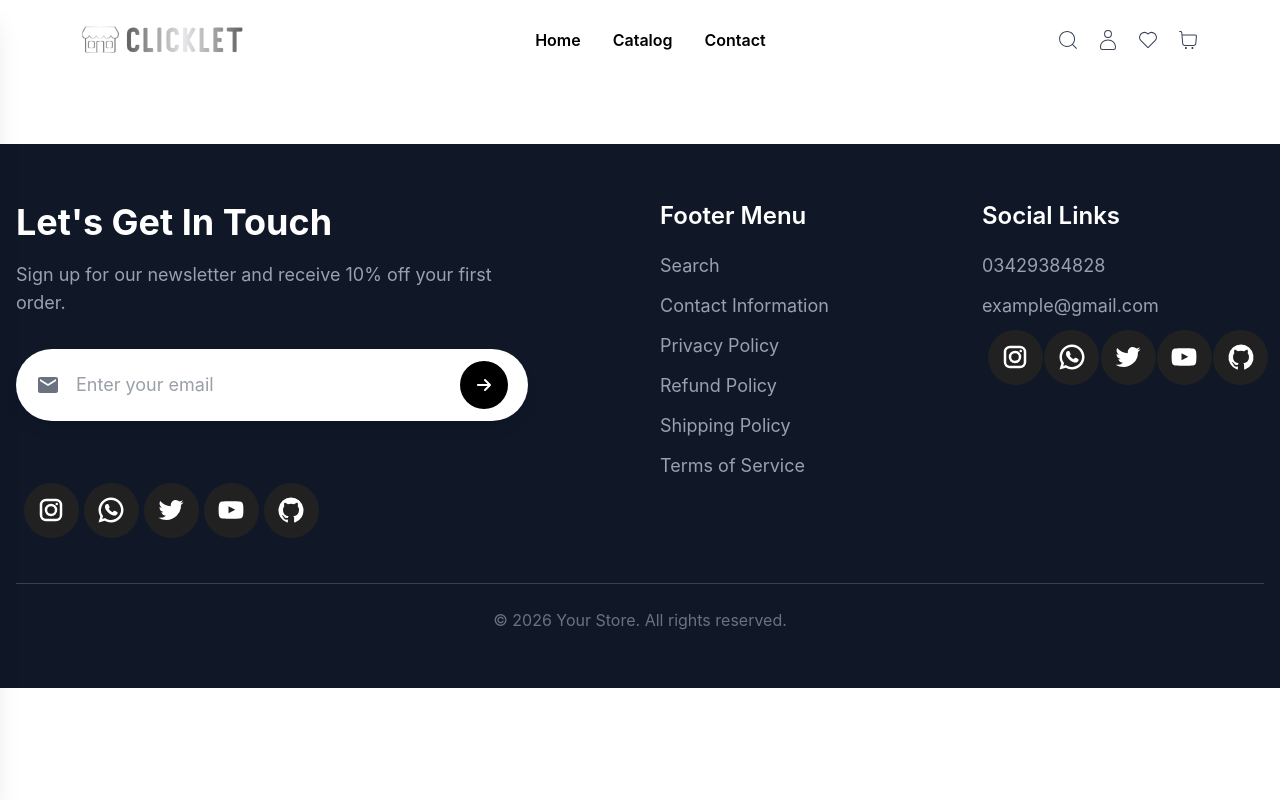
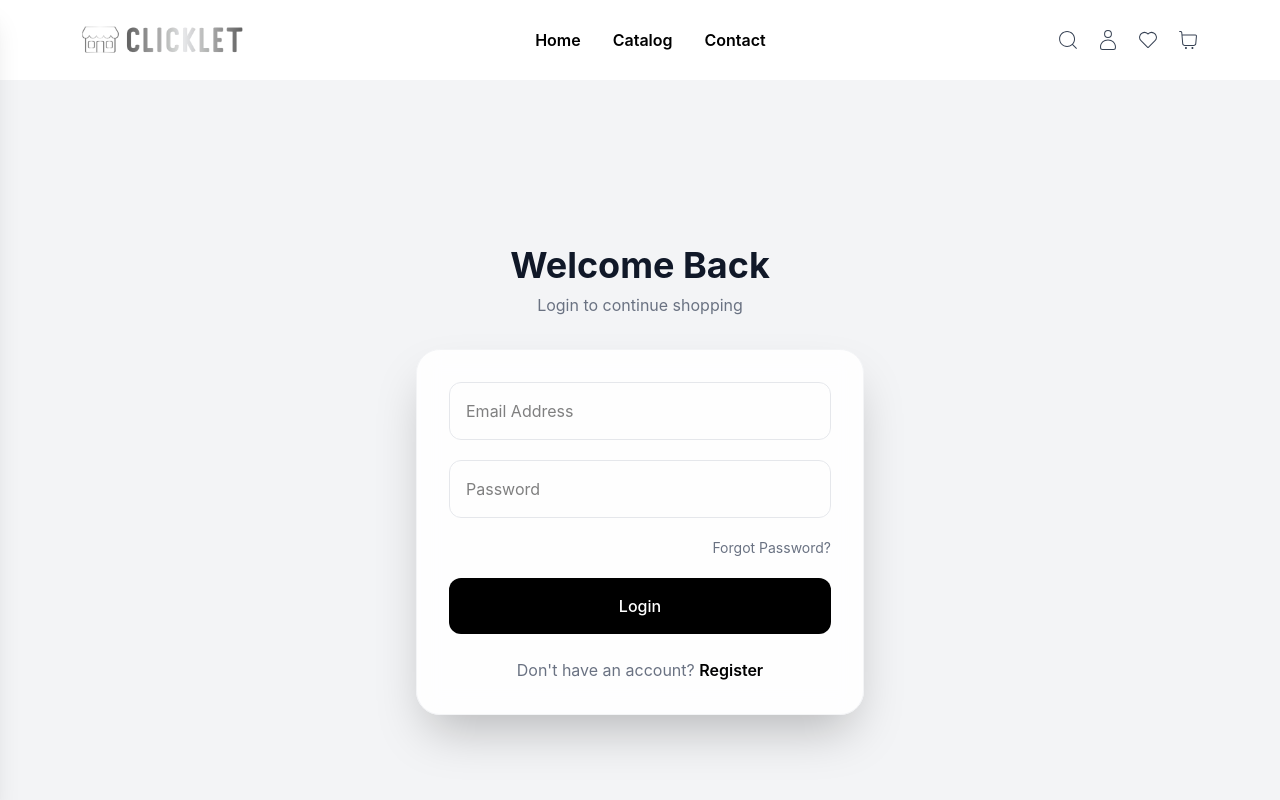
Before and after one commit to murtazakh41/ClickLet, a React (Vite) app: page /login in a window 1280 px wide. Shown: the top 800 px of the page. Built offline with nearby package versions, Linux system fonts and the light colour scheme.

Commit message:
feat: add authentication pages (Login, Register, Forgot Password) and implement loading state in App component

```diff
--- a/src/App.jsx
+++ b/src/App.jsx
@@ -1,5 +1,5 @@
-import React from "react";
-import { Routes, Route } from "react-router-dom";
+import React, { useEffect, useState } from "react";
+import { Routes, Route, useLocation } from "react-router-dom";
 import "./App.css";
 
 import Navbar from "./components/Navbar";
@@ -8,20 +8,56 @@
 import Home from "./pages/Home";
 import Catalog from "./pages/Catalog";
 import Contact from "./pages/Contact";
+import Login from "./pages/Login";
+import Register from "./pages/Register";
+import ForgotPassword from "./pages/ForgotPassword";
 
 const App = () => {
+  const location = useLocation();
+  const [loading, setLoading] = useState(false);
+
+  useEffect(() => {
+    setLoading(true);
+
+    const timer = setTimeout(() => {
+      setLoading(false);
+    }, 1000); // loading duration
+
+    return () => clearTimeout(timer);
+
+  }, [location.pathname]);
+
+  if (loading) {
+    return (
+      <div className="h-screen flex items-center justify-center bg-white">
+
+        <div className="flex flex-col items-center">
+
+          <div className="w-16 h-16 border-4 border-gray-300 border-t-black rounded-full animate-spin"></div>
+
+          <h2 className="mt-4 text-2xl font-bold">
+            ClickLet Store
+          </h2>
+
+        </div>
+
+      </div>
+    );
+  }
+
   return (
     <>
-      {/* Har page par show hoga */}
       <Navbar />
 
       <Routes>
         <Route path="/" element={<Home />} />
         <Route path="/catalog" element={<Catalog />} />
         <Route path="/contact" element={<Contact />} />
+        <Route path="/login" element={<Login />} />
+        <Route path="/register" element={<Register />} />
+        <Route path="/forgot-password" element={<ForgotPassword />} />
       </Routes>
 
-      {/* Har page par show hoga */}
       <Footer />
     </>
   );
--- a/src/components/Navbar.jsx
+++ b/src/components/Navbar.jsx
@@ -54,7 +54,9 @@
             onClick={() => setShowSearch(!showSearch)}
           />
 
-          <CiUser className="text-2xl cursor-pointer" />
+          <Link to="/login">
+            <CiUser className="text-2xl cursor-pointer" />
+          </Link>
           <CiHeart className="text-2xl cursor-pointer" />
           <CiShoppingCart className="text-2xl cursor-pointer" />
         </div>
--- /dev/null
+++ b/src/pages/ForgotPassword.jsx
@@ -0,0 +1,62 @@
+import React from "react";
+import { Link } from "react-router-dom";
+
+const ForgotPassword = () => {
+  return (
+    <div className="min-h-screen bg-gray-100 flex items-center justify-center px-4 py-10">
+
+      <div className="w-full max-w-md">
+
+        {/* Heading */}
+        <div className="text-center mb-8">
+          <h1 className="text-4xl font-bold text-gray-900">
+            Forgot Password
+          </h1>
+
+          <p className="text-gray-500 mt-2">
+            Enter your email to reset your password
+          </p>
+        </div>
+
+        {/* Card */}
+        <div className="bg-white/90 backdrop-blur-md p-8 rounded-3xl shadow-2xl border border-gray-100">
+
+          <form className="space-y-5">
+
+            {/* Email Input */}
+            <input
+              type="email"
+              placeholder="Enter your email"
+              className="w-full p-4 rounded-xl border border-gray-200 outline-none transition-all focus:ring-2 focus:ring-black focus:border-transparent"
+            />
+
+            {/* Button */}
+            <button
+              type="submit"
+              className="w-full bg-black text-white p-4 rounded-xl font-medium hover:bg-gray-800 transition duration-300 hover:scale-[1.02]"
+            >
+              Send Reset Link
+            </button>
+
+          </form>
+
+          {/* Back to Login */}
+          <p className="text-center text-gray-500 mt-6">
+            Remember your password?{" "}
+            <Link
+              to="/login"
+              className="text-black font-semibold hover:underline"
+            >
+              Back to Login
+            </Link>
+          </p>
+
+        </div>
+
+      </div>
+
+    </div>
+  );
+};
+
+export default ForgotPassword;
--- /dev/null
+++ b/src/pages/Login.jsx
@@ -0,0 +1,79 @@
+import React from "react";
+import { Link } from "react-router-dom";
+
+const Login = () => {
+  return (
+    <div className="min-h-screen bg-gray-100 flex items-center justify-center px-4 py-10">
+
+      <div className="w-full max-w-md">
+
+        {/* Heading */}
+        <div className="text-center mb-8">
+          <h1 className="text-4xl font-bold text-gray-900">
+            Welcome Back
+          </h1>
+
+          <p className="text-gray-500 mt-2">
+            Login to continue shopping
+          </p>
+        </div>
+
+        {/* Login Card */}
+        <div className="bg-white/90 backdrop-blur-md p-8 rounded-3xl shadow-2xl border border-gray-100">
+
+          <form className="space-y-5">
+
+            {/* Email */}
+            <input
+              type="email"
+              placeholder="Email Address"
+              className="w-full p-4 rounded-xl border border-gray-200 outline-none transition-all focus:ring-2 focus:ring-black focus:border-transparent"
+            />
+
+            {/* Password */}
+            <input
+              type="password"
+              placeholder="Password"
+              className="w-full p-4 rounded-xl border border-gray-200 outline-none transition-all focus:ring-2 focus:ring-black focus:border-transparent"
+            />
+
+            {/* Forgot Password */}
+            <div className="flex justify-end">
+              <Link
+                to="/forgot-password"
+                className="text-sm text-gray-500 hover:text-black"
+              >
+                Forgot Password?
+              </Link>
+            </div>
+
+            {/* Login Button */}
+            <button
+              type="submit"
+              className="w-full bg-black cursor-pointer text-white p-4 rounded-xl font-medium hover:bg-gray-800 transition duration-300 hover:scale-[1.02]"
+            >
+              Login
+            </button>
+
+          </form>
+
+          {/* Register Link */}
+          <p className="text-center text-gray-500 mt-6">
+            Don't have an account?{" "}
+            <Link
+              to="/register"
+              className="text-black font-semibold hover:underline"
+            >
+              Register
+            </Link>
+          </p>
+
+        </div>
+
+      </div>
+
+    </div>
+  );
+};
+
+export default Login;
--- /dev/null
+++ b/src/pages/Register.jsx
@@ -0,0 +1,81 @@
+import React from "react";
+import { Link } from "react-router-dom";
+
+const Register = () => {
+  return (
+    <div className="min-h-screen bg-gray-100 flex items-center justify-center px-4 py-10">
+
+      <div className="w-full max-w-md">
+
+        {/* Heading */}
+        <div className="text-center mb-8">
+          <h1 className="text-4xl font-bold text-gray-900">
+            Create Account
+          </h1>
+
+          <p className="text-gray-500 mt-2">
+            Register to continue shopping
+          </p>
+        </div>
+
+        {/* Card */}
+        <div className="bg-white/90 backdrop-blur-md p-8 rounded-3xl shadow-2xl border border-gray-100">
+
+          <form className="space-y-5">
+
+            {/* Name */}
+            <input
+              type="text"
+              placeholder="Full Name"
+              className="w-full p-4 rounded-xl border border-gray-200 outline-none transition-all focus:ring-2 focus:ring-black focus:border-transparent"
+            />
+
+            {/* Email */}
+            <input
+              type="email"
+              placeholder="Email Address"
+              className="w-full p-4 rounded-xl border border-gray-200 outline-none transition-all focus:ring-2 focus:ring-black focus:border-transparent"
+            />
+
+            {/* Password */}
+            <input
+              type="password"
+              placeholder="Password"
+              className="w-full p-4 rounded-xl border border-gray-200 outline-none transition-all focus:ring-2 focus:ring-black focus:border-transparent"
+            />
+
+            {/* Button */}
+            <button
+              type="submit"
+              className="w-full bg-black cursor-pointer text-white p-4 rounded-xl font-medium hover:bg-gray-800 transition duration-300 hover:scale-[1.02]"
+            >
+              Register
+            </button>
+            <button
+              type="submit"
+              className="w-full bg-blue-300 cursor-pointer  text-black p-4 rounded-xl font-medium hover:bg-gray-400 transition duration-300 hover:scale-[1.02]"
+            >
+              Continue with Shop
+            </button>
+          </form>
+
+          {/* Login Link */}
+          <p className="text-center text-gray-500 mt-6">
+            Already have an account?{" "}
+            <Link
+              to="/login"
+              className="text-black font-semibold hover:underline"
+            >
+              Login
+            </Link>
+          </p>
+
+        </div>
+
+      </div>
+
+    </div>
+  );
+};
+
+export default Register;
```
